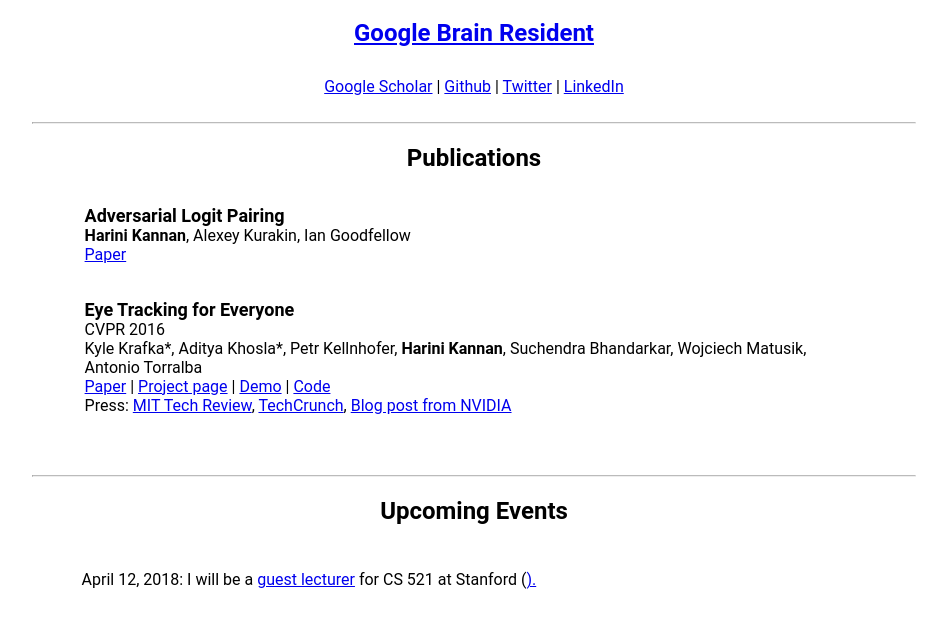
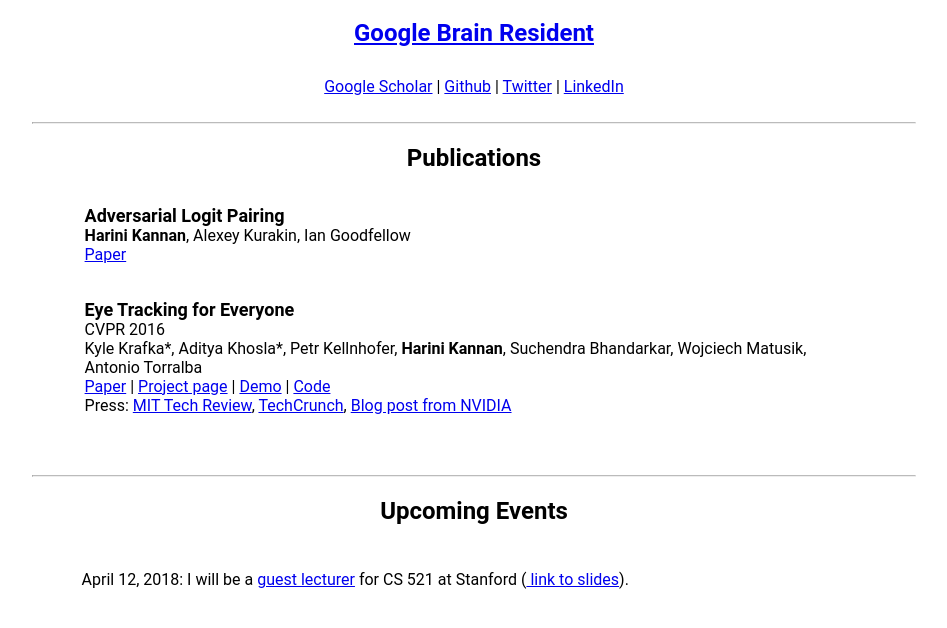
Before and after one commit to harini-kannan/harini-kannan.github.io, a plain HTML site: page index.html in a window 1280 px wide. Shown: the part 80-708 px from the top of the page, without its empty margins (166-1113 px from the left). Drawn offline with Linux system fonts and the light colour scheme.

Commit message:
Added link to slides

```diff
--- a/index.html
+++ b/index.html
@@ -65,7 +65,7 @@
 
       <div class="content">
         <p>
-        April 12, 2018: I will be a <a href="https://dorsa.fyi/cs521/">guest lecturer</a> for CS 521 at Stanford (<a href="https://docs.google.com/presentation/d/e/2PACX-1vQDQ6FwkscO436IZ0l37M3gDRm2x_72yjXlrDyZ4TiKNjQWaiiNboSBB84FmLkSrN1yyIs5sRDMX9Ss/pub?start=false&loop=false&delayms=3000&slide=id.g36d5a23f8f_3_582" link to slides</a>).
+        April 12, 2018: I will be a <a href="https://dorsa.fyi/cs521/">guest lecturer</a> for CS 521 at Stanford (<a href="https://docs.google.com/presentation/d/e/2PACX-1vQDQ6FwkscO436IZ0l37M3gDRm2x_72yjXlrDyZ4TiKNjQWaiiNboSBB84FmLkSrN1yyIs5sRDMX9Ss/pub?start=false&loop=false&delayms=3000&slide=id.g36d5a23f8f_3_582"> link to slides</a>).
         </p>
       </div>
 
```
